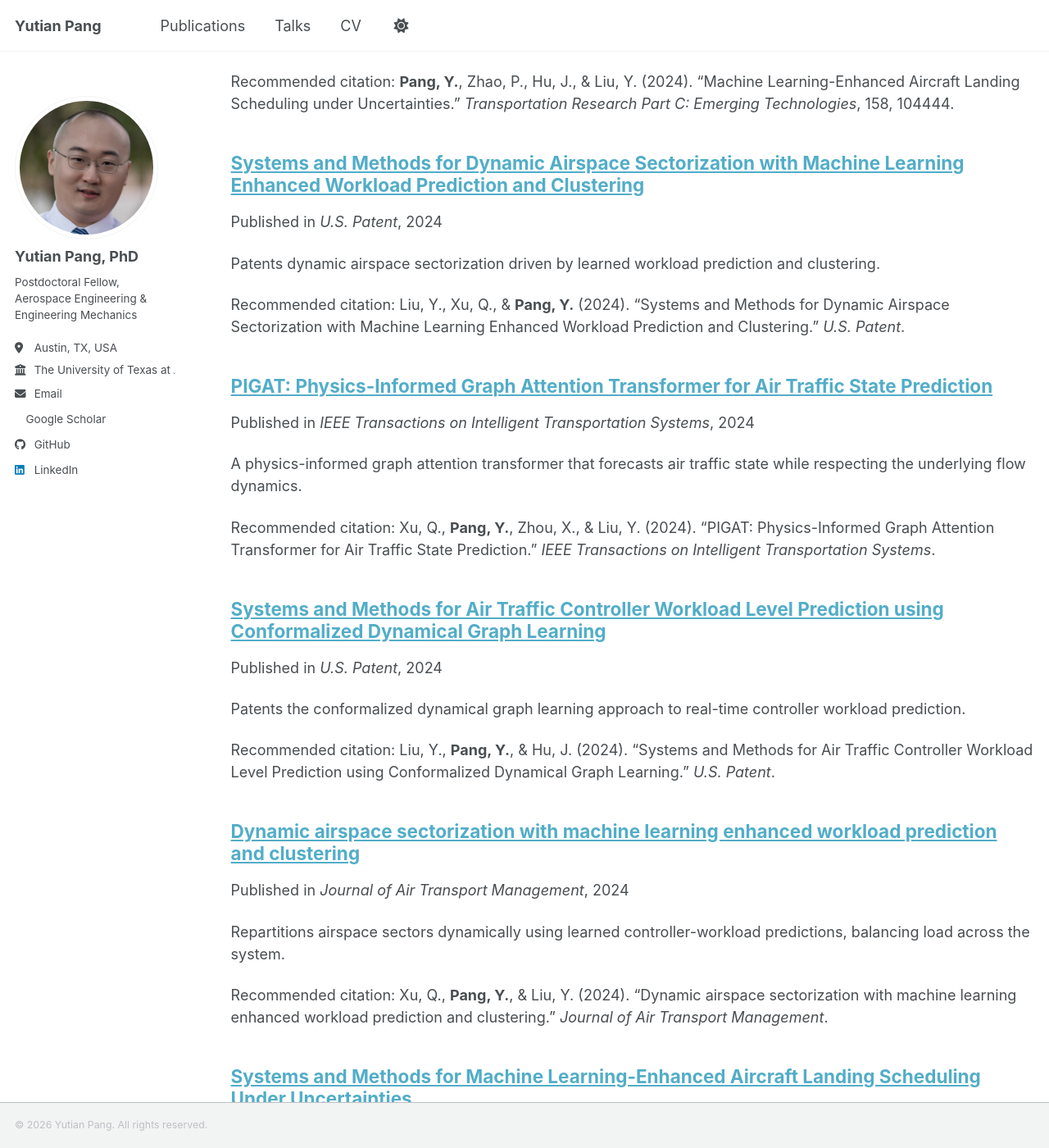
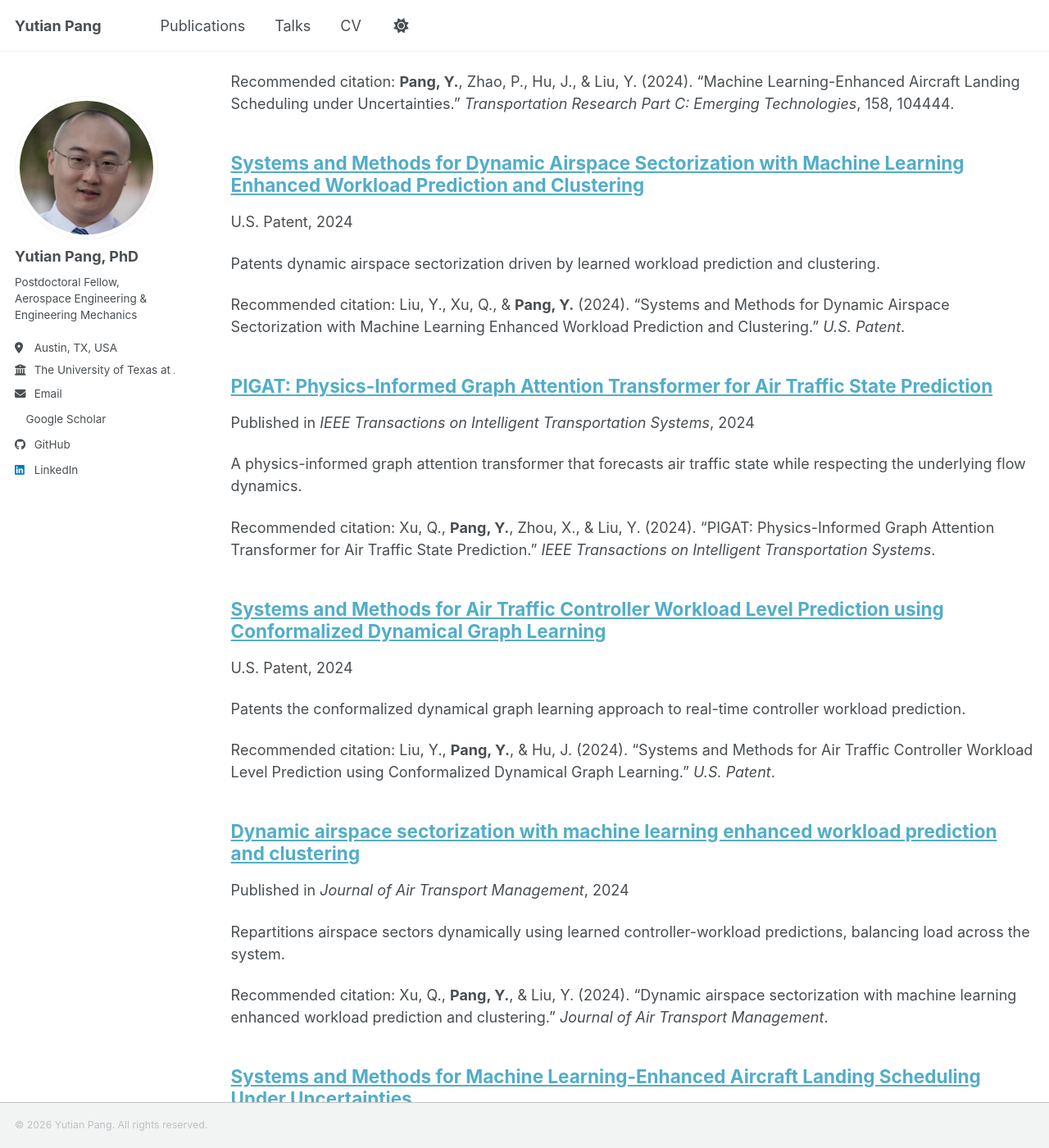
Before and after one commit to YutianPangASU/yutianpangasu.github.io, a Jekyll site: the page built from _pages/sitemap.md, in a window 1280 px wide and 1400 px high, scrolled down 7534 px. Shown: the whole window at 82% size. Built offline with Jekyll 4.4.1, drawn with Linux system fonts in a browser that asks for light colours; a style sheet for code colours, icons or effects is not loaded; some of the changed text lies outside the part shown.

Commit message:
Publications: label working papers and under-review honestly, separate Working Papers section
- Venue line is now status-aware: 'Working paper, in preparation' for working papers, plain 'Under review at X' for submissions, 'U.S. Patent, year' for patents; 'Published in' reserved for actual publications
- Working papers pulled out of the research-area groups into their own section at the end of the Publications page

Co-Authored-By: Claude Fable 5 <noreply@anthropic.com>

```diff
--- a/_includes/archive-single.html
+++ b/_includes/archive-single.html
@@ -41,7 +41,15 @@
         {% if post.collection == 'teaching' %}
           <p> {{ post.type }}, <i>{{ post.venue }}</i>, {{ post.date | default: "1900-01-01" | date: "%Y" }} </p>
         {% elsif post.collection == 'publications' %}
+          {% if post.category == 'workingpapers' %}
+          <p>Working paper, in preparation</p>
+          {% elsif post.category == 'underreview' %}
+          <p>{{ post.venue }}</p>
+          {% elsif post.category == 'patents' %}
+          <p>{{ post.venue }}, {{ post.date | default: "1900-01-01" | date: "%Y" }}</p>
+          {% else %}
           <p>Published in <i>{{ post.venue }}</i>, {{ post.date | default: "1900-01-01" | date: "%Y" }} </p>
+          {% endif %}
         {% elsif post.date %}
          <p class="page__date"><strong><i class="fa fa-fw fa-calendar" aria-hidden="true"></i> {{ site.data.ui-text[site.locale].date_label | default: "Published:" }}</strong> <time datetime="{{ post.date | default: "1900-01-01" | date_to_xmlschema }}">{{ post.date | default: "1900-01-01" | date: "%B %d, %Y" }}</time></p>
         {% endif %}
```
Also changed, not shown: _pages/publications.html (+14 -2 lines).
